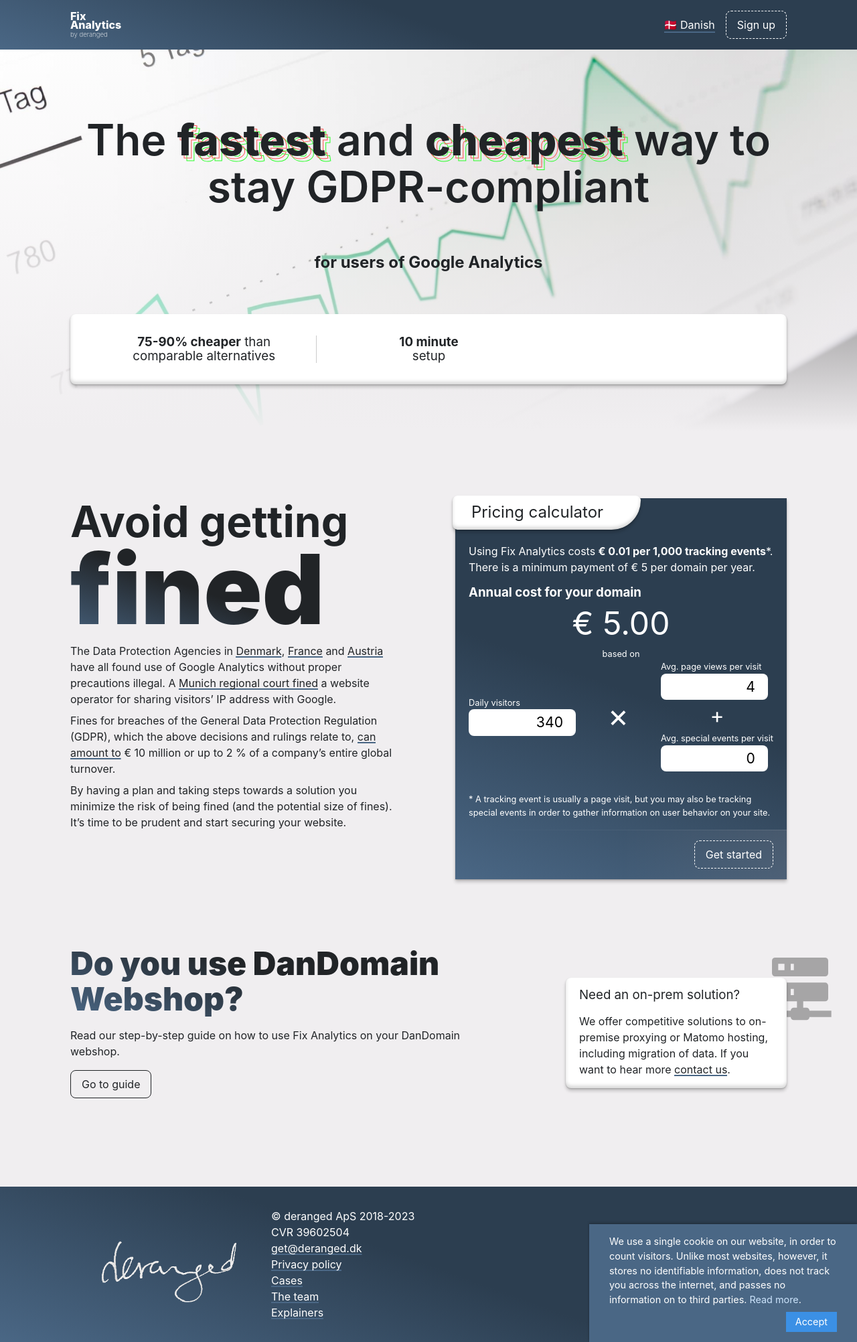
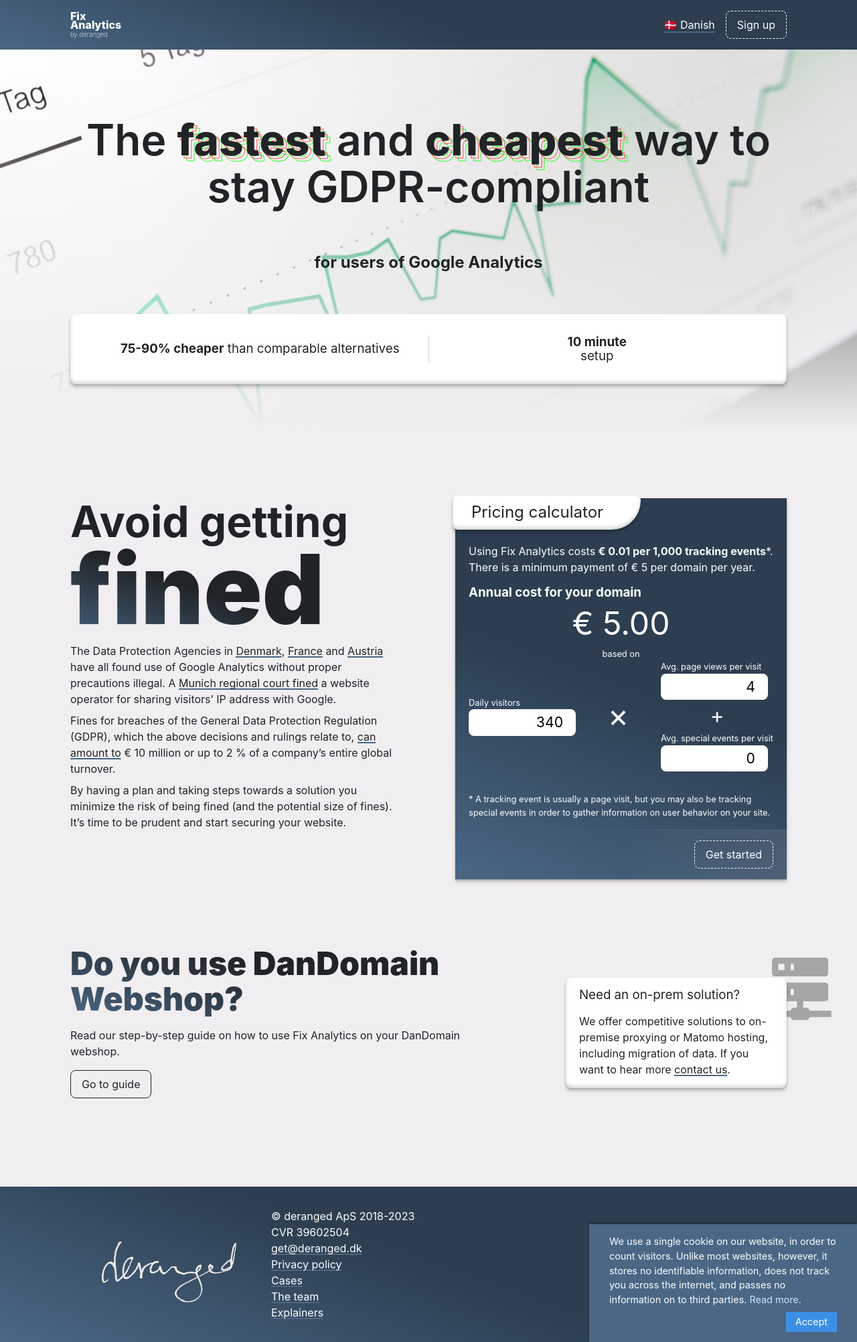
Before and after one commit to derangeddk/deranged.dk, a Jekyll site: the page built from fix-analytics/index.html, in a window 1280 px wide. Shown: the whole page at 67% size. Built offline with Jekyll 4.4.1, drawn with Linux system fonts in a browser that asks for light colours.

Commit message:
Make USPs sit in a flexbox, grow uniformly to always be same size

```diff
--- a/_sass/fix-analytics/card.scss
+++ b/_sass/fix-analytics/card.scss
@@ -88,10 +88,11 @@
 
 .card__usp {
     padding: 2rem;
-    display: grid;
+    display: flex;
+    flex-direction: column;
 
     @media(min-width: $width-md) {
-        grid-template-columns: repeat(3, 1fr);
+        flex-direction: row;
     }
 }
 
@@ -102,6 +103,8 @@
 }
 
 .card__usp-item {
+    flex-basis: 0;
+    flex-grow: 1;
     display: flex;
     flex-direction: column;
     justify-content: center;
```
